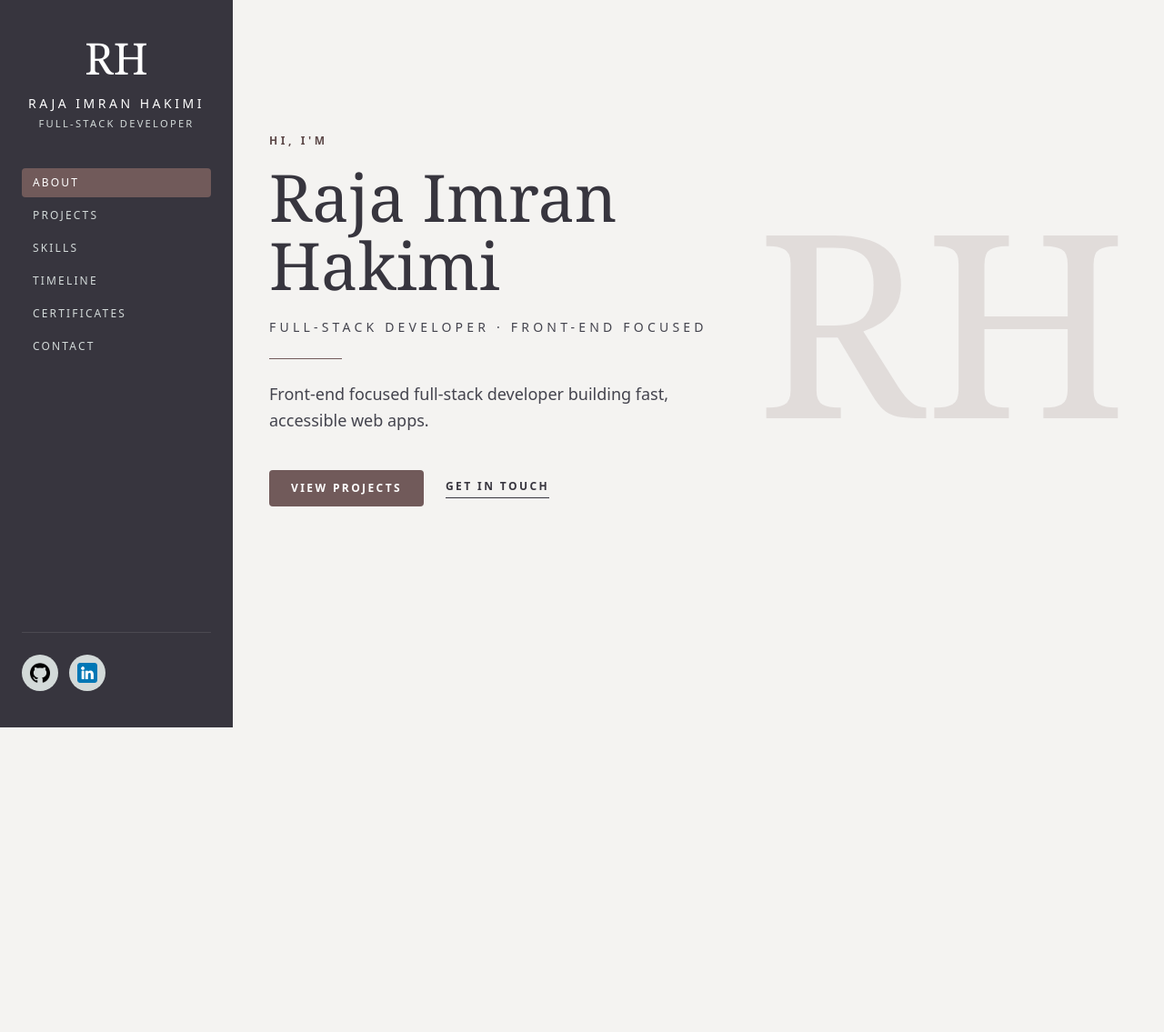
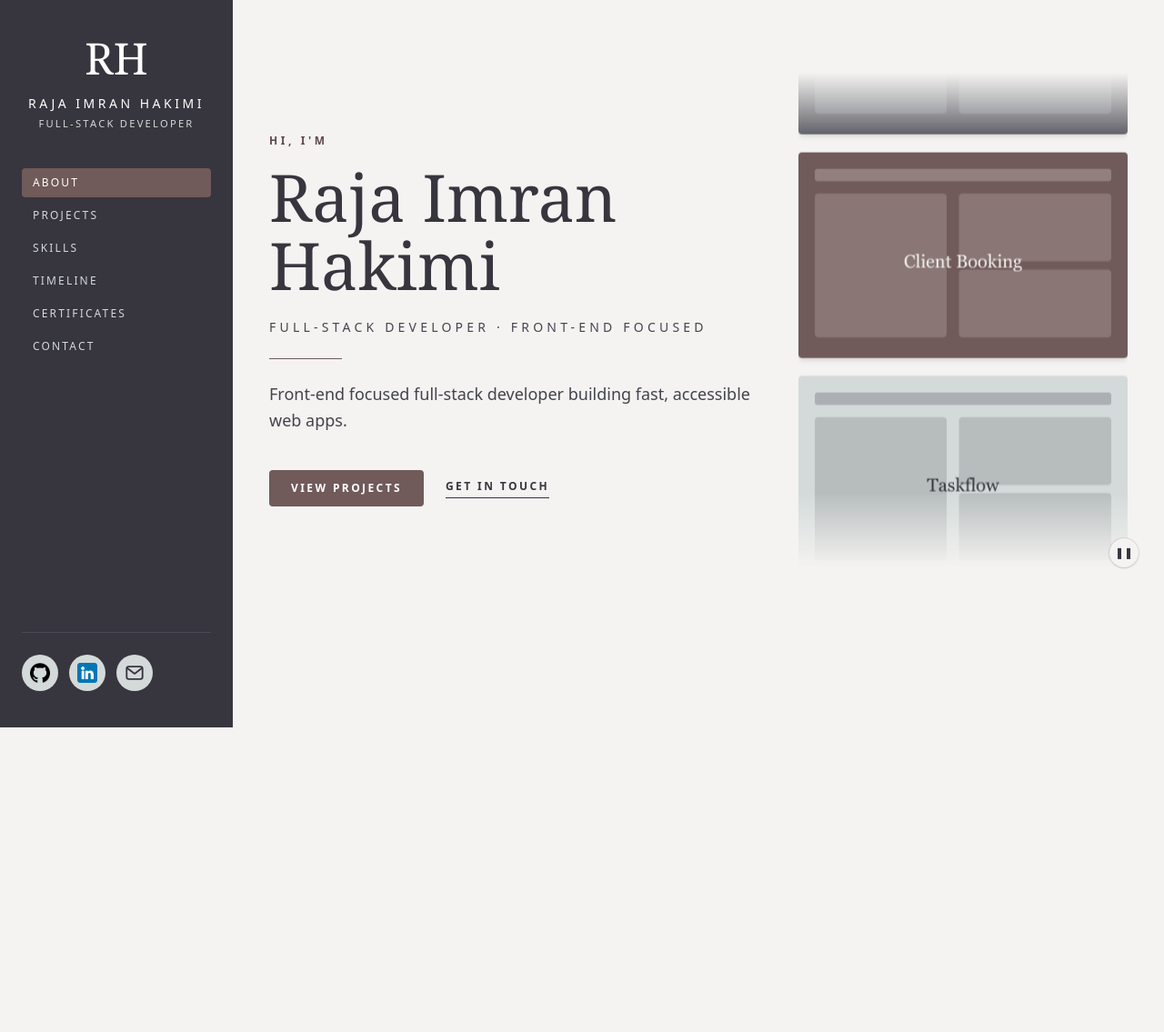
Before and after one commit to rimranhakimi12/rimranhakimi12.github.io, an Astro site: page / in a window 1280 px wide. Shown: the top 1135 px of the page at 91% size. Built offline with nearby package versions, Linux system fonts and the light colour scheme; Astro itself is replaced by a stand-in of ours.

Commit message:
feat: hero thumbnail loop and sidebar email icon
Hero
- Replaces the decorative monogram with a slow, seamless vertical loop of
  published project covers (CSS-only animation; list rendered twice and
  translated by -50%; top/bottom fade via mask-image).
- Decorative and non-interactive: aria-hidden, empty alt, no links.
- WCAG 2.2.2: pauses on hover and has a pause/play button (aria-pressed);
  under prefers-reduced-motion it is static and the button is hidden.
- Shown from lg up; falls back to the monogram when there are no thumbnails.

Sidebar
- Adds an email icon (public/email.svg) linking to mailto:site.email,
  appended in Socials.astro so the Contact section is unchanged.

Tests: hero loop markup (duplicated thumbs, decorative, pause button,
no monogram) and the sidebar mailto icon.

```diff
--- a/src/components/home/Hero.astro
+++ b/src/components/home/Hero.astro
@@ -1,5 +1,11 @@
 ---
 import { site } from '../../site';
+
+interface Props {
+  /** Project thumbnails for the decorative loop; without them the monogram shows. */
+  thumbs?: { src: string; srcset?: string }[];
+}
+const { thumbs = [] } = Astro.props;
 ---
 <header class="relative overflow-hidden bg-paper px-5 py-20 sm:px-10 lg:flex lg:min-h-[min(88vh,52rem)] lg:items-center lg:py-0">
   <div class="mx-auto grid w-full max-w-5xl items-center gap-10 md:grid-cols-[3fr_2fr]">
@@ -20,8 +26,53 @@ import { site } from '../../site';
         </a>
       </div>
     </div>
-    <div data-monogram aria-hidden="true" class="hidden select-none justify-center md:flex">
-      <span class="font-display text-[clamp(10rem,22vw,20rem)] leading-none text-mauve/15">{site.monogram}</span>
-    </div>
+    {
+      thumbs.length > 0 ? (
+        <div class="relative hidden lg:block">
+          {/* Decorative: the list is rendered twice and scrolled by half its height, so the loop has no seam. */}
+          <div data-hero-loop aria-hidden="true" class="hero-loop h-[34rem] overflow-hidden">
+            <ul class="hero-loop-track">
+              {[...thumbs, ...thumbs].map((t) => (
+                <li class="pb-5">
+                  <img
+                    src={t.src}
+                    srcset={t.srcset}
+                    sizes="22rem"
+                    alt=""
+                    loading="lazy"
+                    decoding="async"
+                    class="aspect-[16/10] w-full rounded-sm object-cover shadow-md ring-1 ring-ink/5"
+                  />
+                </li>
+              ))}
+            </ul>
+          </div>
+          <button
+            type="button"
+            data-hero-pause
+            aria-pressed="false"
+            aria-label="Pause project slideshow"
+            class="absolute -right-3 bottom-0 grid motion-reduce:hidden h-8 w-8 place-items-center rounded-full bg-paper text-xs text-ink shadow ring-1 ring-ink/10 hover:bg-mist"
+          >
+            <span aria-hidden="true" data-icon>❚❚</span>
+          </button>
+        </div>
+      ) : (
+        <div data-monogram aria-hidden="true" class="hidden select-none justify-center md:flex">
+          <span class="font-display text-[clamp(10rem,22vw,20rem)] leading-none text-mauve/15">{site.monogram}</span>
+        </div>
+      )
+    }
   </div>
 </header>
+<script>
+  const button = document.querySelector<HTMLButtonElement>('[data-hero-pause]');
+  const loop = document.querySelector<HTMLElement>('[data-hero-loop]');
+  button?.addEventListener('click', () => {
+    const paused = button.getAttribute('aria-pressed') !== 'true';
+    button.setAttribute('aria-pressed', String(paused));
+    button.setAttribute('aria-label', `${paused ? 'Play' : 'Pause'} project slideshow`);
+    button.querySelector('[data-icon]')!.textContent = paused ? '▶' : '❚❚';
+    loop?.toggleAttribute('data-paused', paused);
+  });
+</script>
--- a/src/components/shell/Socials.astro
+++ b/src/components/shell/Socials.astro
@@ -5,21 +5,26 @@ interface Props {
   class?: string;
 }
 const { class: className = '' } = Astro.props;
+
+// Email sits with the social icons here only; the Contact section shows it as text.
+const links = [
+  ...site.socials.map((s) => ({ ...s, external: true })),
+  { label: 'Email', href: `mailto:${site.email}`, icon: '/email.svg', external: false },
+];
 ---
 <ul class:list={['flex flex-wrap gap-3', className]}>
   {
-    site.socials.map((s) => (
+    links.map((s) => (
       <li>
         <a
           href={s.href}
-          rel="me noopener noreferrer"
-          target="_blank"
+          {...(s.external ? { rel: 'me noopener noreferrer', target: '_blank' } : {})}
           title={s.label}
           class="grid h-10 w-10 place-items-center rounded-full bg-mist transition hover:-translate-y-0.5 hover:bg-white motion-reduce:hover:translate-y-0"
         >
           {/* The light disc keeps the black GitHub mark visible on the dark sidebar. */}
           <img src={s.icon} alt={s.label} width="22" height="22" loading="lazy" decoding="async" />
-          <span class="sr-only"> (opens in a new tab)</span>
+          {s.external && <span class="sr-only"> (opens in a new tab)</span>}
         </a>
       </li>
     ))
--- a/src/pages/index.astro
+++ b/src/pages/index.astro
@@ -9,6 +9,7 @@ import ProjectsSection from '../components/home/ProjectsSection.astro';
 import Skills from '../components/home/Skills.astro';
 import Timeline from '../components/home/Timeline.astro';
 import BaseLayout from '../layouts/BaseLayout.astro';
+import { getPublishedProjects } from '../lib/projects';
 import { site } from '../site';
 
 const skills = (await getCollection('skills')).map((e) => e.data);
@@ -25,9 +26,17 @@ const timelinePhotos = await Promise.all(
       return { src: img.src, srcset: img.srcSet.attribute };
     }),
 );
+
+// Published project covers drift through the hero.
+const heroThumbs = await Promise.all(
+  (await getPublishedProjects()).map(async ({ data }) => {
+    const img = await getImage({ src: data.cover, widths: [400, 800], format: 'webp' });
+    return { src: img.src, srcset: img.srcSet.attribute };
+  }),
+);
 ---
 <BaseLayout title={site.name} description={site.description}>
-  <Hero />
+  <Hero thumbs={heroThumbs} />
   <About />
   <ProjectsSection />
   <Skills groups={skills} />
--- a/src/styles/global.css
+++ b/src/styles/global.css
@@ -50,6 +50,25 @@
     }
   }
 }
+/* Hero: project thumbnails drifting upward in a seamless loop. */
+.hero-loop {
+  mask-image: linear-gradient(to bottom, transparent, black 15%, black 85%, transparent);
+}
+@media (prefers-reduced-motion: no-preference) {
+  .hero-loop-track {
+    animation: hero-loop 40s linear infinite;
+  }
+  .hero-loop:hover .hero-loop-track,
+  .hero-loop[data-paused] .hero-loop-track {
+    animation-play-state: paused;
+  }
+}
+@keyframes hero-loop {
+  to {
+    transform: translateY(-50%);
+  }
+}
+
 /* Timeline trail draws itself as the section scrolls into view. */
 @supports (animation-timeline: view()) {
   @media (prefers-reduced-motion: no-preference) {
--- a/tests/components/home.test.ts
+++ b/tests/components/home.test.ts
@@ -87,3 +87,15 @@ test('timeline: trail artwork with photos only when photos exist', async () => {
   expect(without).not.toContain('data-trail');
   expect(without).not.toMatch(/<img\b/);
 });
+
+test('hero: thumbnails loop seamlessly, decorative, with a pause button', async () => {
+  const thumbs = [1, 2, 3].map((n) => ({ src: `/t${n}.webp`, srcset: `/t${n}.webp 400w` }));
+  const html = await container.renderToString(Hero, { props: { thumbs } });
+  const loop = html.match(/<div[^>]*data-hero-loop[\s\S]*?<\/ul>\s*<\/div>/)?.[0] ?? '';
+  expect(loop).toMatch(/aria-hidden="true"/);
+  // Each thumbnail appears twice so the loop has no visible seam.
+  for (let n = 1; n <= 3; n++) expect(loop.match(new RegExp(`/t${n}\.webp"`, 'g'))).toHaveLength(2);
+  expect(loop).not.toMatch(/<a\b/);
+  expect(html).toMatch(/<button[^>]*data-hero-pause[^>]*aria-pressed="false"/);
+  expect(html).not.toContain('data-monogram');
+});
--- a/tests/components/shell.test.ts
+++ b/tests/components/shell.test.ts
@@ -53,3 +53,10 @@ test('sidebar socials are labelled icons from /public', () => {
   }
   expect(aside).not.toMatch(/>\s*GitHub\s*</);
 });
+
+test('sidebar has an email icon linking to mailto, opened in place', () => {
+  const aside = html.match(/<aside[\s\S]*?<\/aside>/)?.[0] ?? '';
+  const link = aside.match(/<a[^>]*href="mailto:[^"]+"[^>]*>[\s\S]*?<\/a>/)?.[0] ?? '';
+  expect(link).toMatch(/<img[^>]*src="\/email\.svg"[^>]*alt="Email"/);
+  expect(link).not.toContain('target="_blank"');
+});
```
Also changed, not shown: public/email.svg (added).
